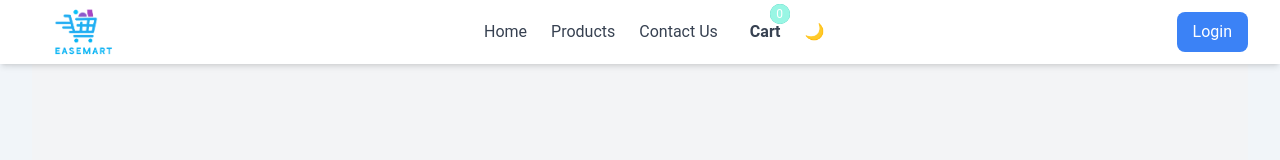
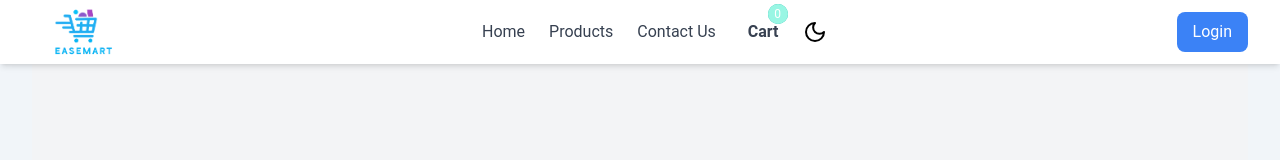
Before and after one commit to MDABDULLAH16/EaseMartLetest-client, a Next.js app: page /login in a window 1280 px wide. Shown: the top 160 px of the page. Built offline with nearby package versions, Linux system fonts and the light colour scheme.

Commit message:
dark mode button modify

```diff
--- a/src/components/shared/Navbar.tsx
+++ b/src/components/shared/Navbar.tsx
@@ -10,6 +10,7 @@ import { useSelector } from "react-redux";
 import { useEffect, useState } from "react";
 import profile from "../../assets/profile.png";
 import { RootState } from "@/redux/store";
+import { Moon, Sun } from "lucide-react";
 const Navbar = () => {
   const [darkMode, setDarkMode] = useState<boolean>(() => {
     if (typeof window !== 'undefined') {
@@ -118,7 +119,7 @@ const Navbar = () => {
               ""
             )}
              <button onClick={handleDarkMode}  className="text-black dark:text-white">
-           {darkMode ? '🌞' :'🌙'}
+           {darkMode ? <Sun></Sun> :<Moon/>}
         </button>
           </div>
 
@@ -200,6 +201,7 @@ const Navbar = () => {
             <Link href="/contact" className="nav-link block">
               Contact Us
             </Link>
+            <div className="flex flex-col space-y-4">
             {isClient && user?.role === "admin" ? (
               <Link href="/admin" className="nav-link">
                 Admin
@@ -213,7 +215,11 @@ const Navbar = () => {
                   Dashboard
                 </Link>
               </>
-            )}
+            )}<button onClick={handleDarkMode}  className="text-black dark:text-white">
+           {darkMode ? <Sun></Sun> :<Moon/>}
+        </button>
+            </div>
+
             {isClient && user ? (
               <div className="flex items-start flex-col space-x-4">
                 <span className="text-gray-800 dark:text-white">
```
